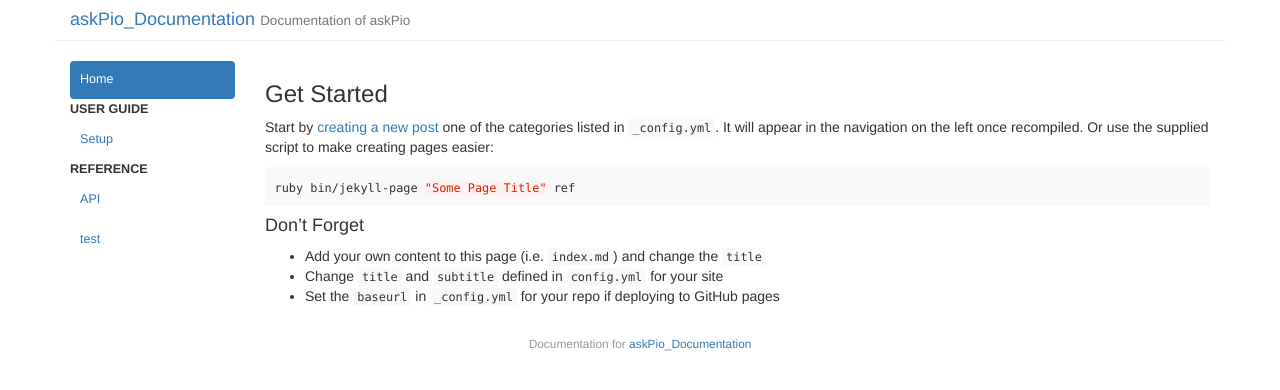
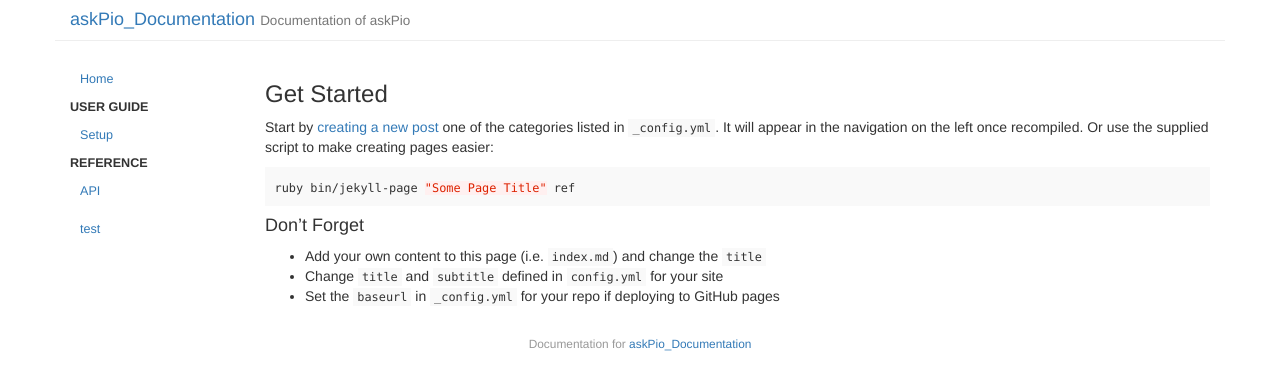
Before and after one commit to Harshgupta71/askPio_Documentation, a Jekyll site: the page built from index.md, in a window 1280 px wide. Shown: the top 390 px of the page. Built offline with Jekyll 4.4.1, drawn with Linux system fonts in a browser that asks for light colours.

Commit message:
Update navigation.html

```diff
--- a/_includes/navigation.html
+++ b/_includes/navigation.html
@@ -1,4 +1,4 @@
-<ul class="nav nav-pills nav-stacked">
+<ul class="nav nav-list">
     <li><a href="{{ site.baseurl }}/">Home</a></li>
     {% for section in site.sections %}
         {% assign attr = section[0] %}
```
